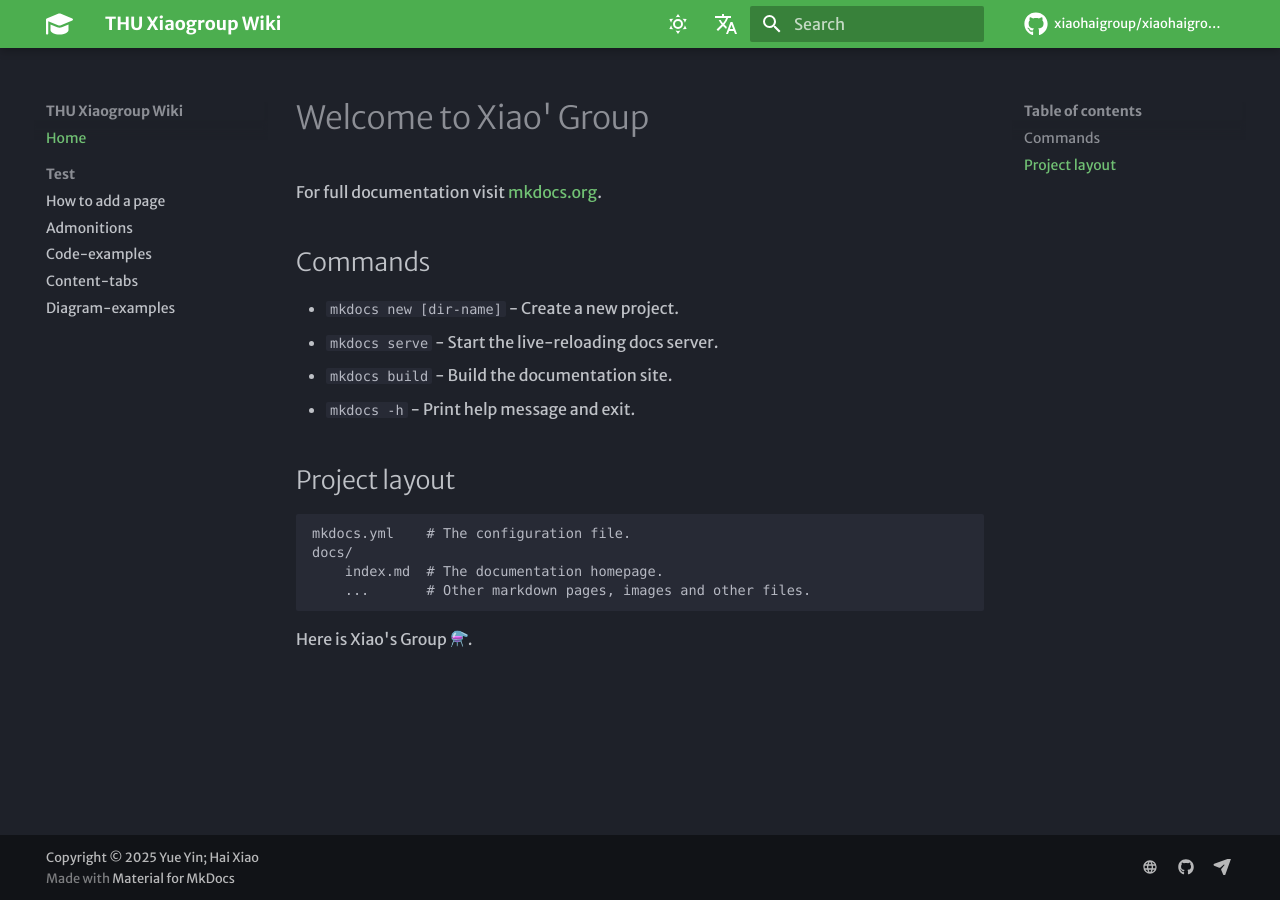
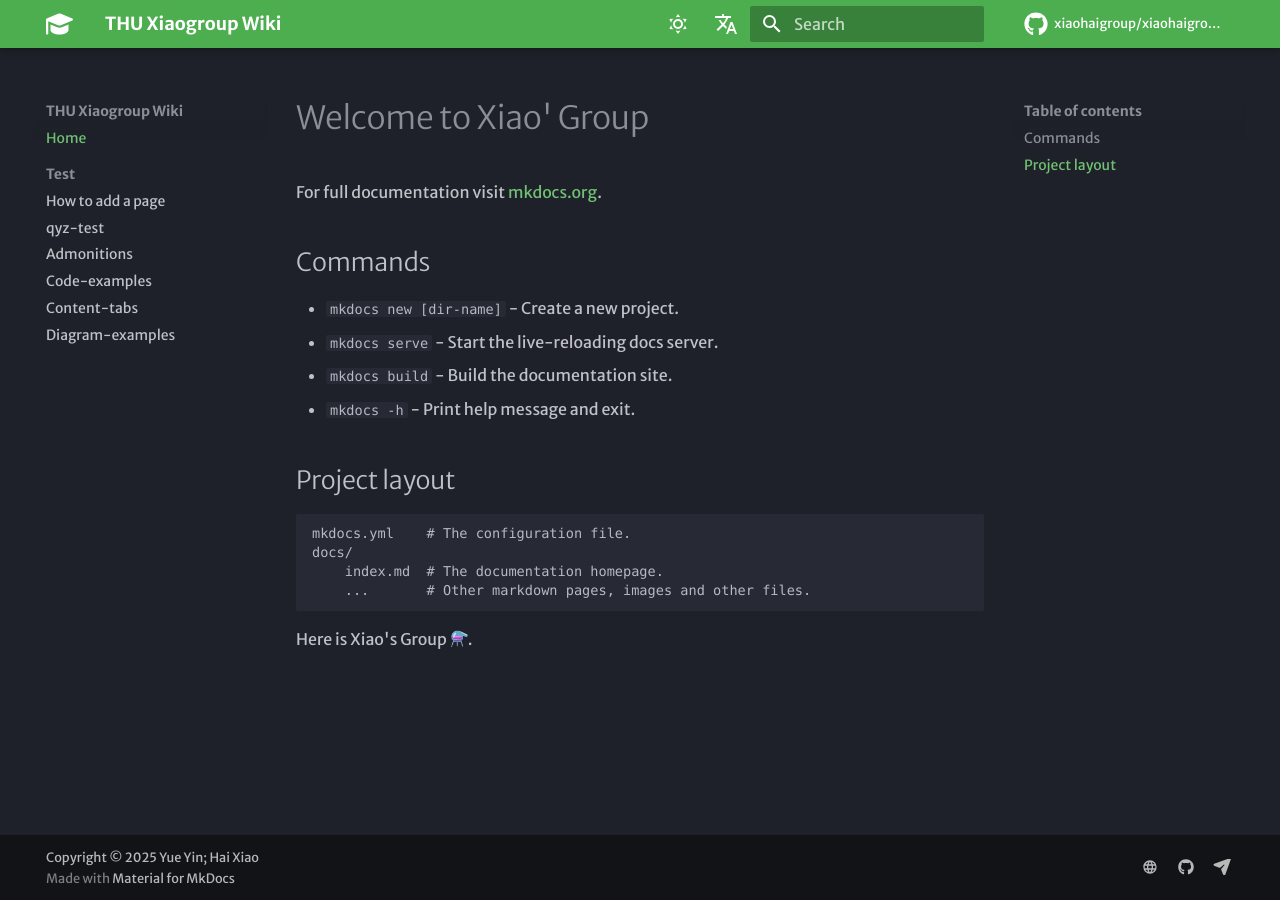
Before and after one commit to xiaohaigroup/xiaohaigroup.github.io, an MkDocs documentation site: the page built from docs/index.md, in a window 1280 px wide. Built offline with MkDocs 1.6.1 and Material for MkDocs 9.7.7, drawn with Linux system fonts in a browser that asks for light colours; emoji names are drawn with the system emoji font; some web fonts are replaced; comment, search, counter and statistics services are not loaded.

Commit message:
Update mkdocs.yml

```diff
--- a/mkdocs.yml
+++ b/mkdocs.yml
@@ -112,6 +112,7 @@ nav:
   - Home: index.md
   - Test:
       - How to add a page: how-to-add-a-page.md
+      - qyz-test: qyz-test.md
       - Admonitions: admonitions.md
       - Code-examples: code-examples.md
       - Content-tabs: content-tabs.md
```
